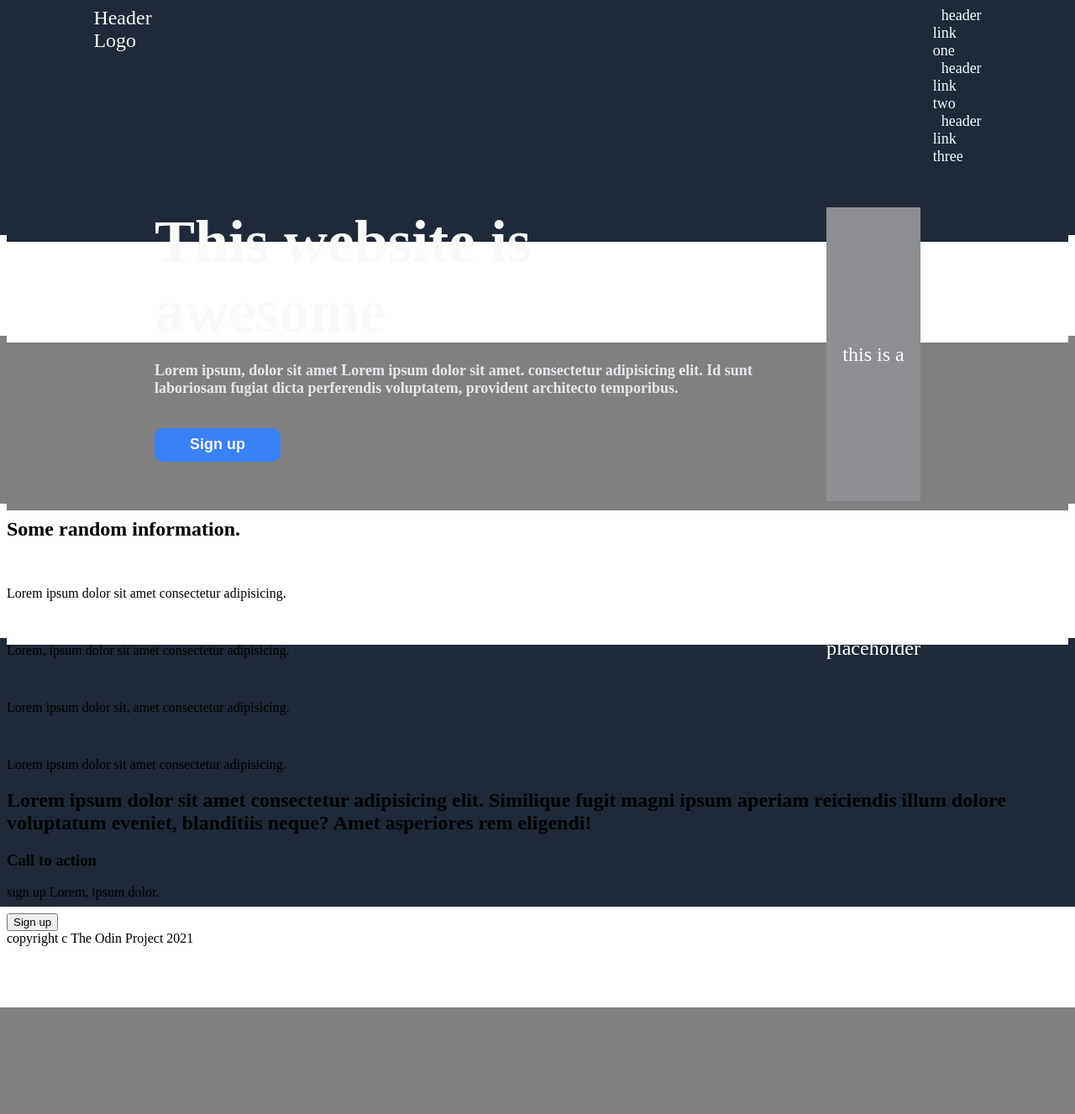
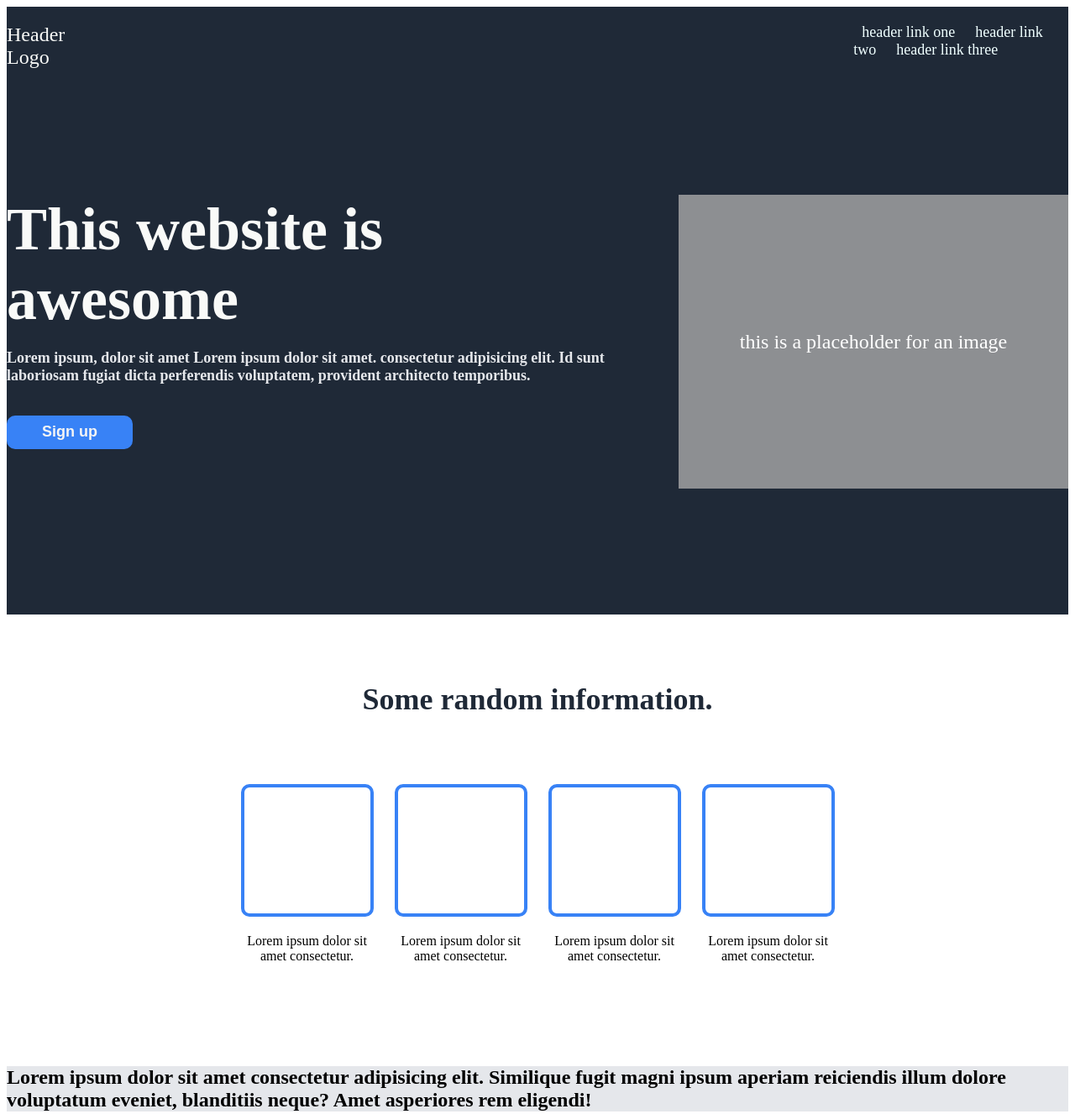
Before and after one commit to Darnathan/TOPwebpagelayout, a plain HTML site: page index.html in a window 1280 px wide. Shown: the top 1327 px of the page at 84% size. Drawn offline with Linux system fonts and the light colour scheme.

Commit message:
Continued to develop the site. added info part

```diff
--- a/index.html
+++ b/index.html
@@ -26,13 +26,35 @@
         <div class="image">this is a placeholder for an image</div>
     </div>
 </section>
-    <div class="information">
-        <h2>Some random information.</h2>
-        <div><img src="" alt=""> <p>Lorem ipsum dolor sit amet consectetur adipisicing.</p></div>
-        <div><img src="" alt=""> <p>Lorem, ipsum dolor sit amet consectetur adipisicing.</p></div>
-        <div><img src="" alt=""> <p>Lorem ipsum dolor sit, amet consectetur adipisicing.</p></div>
-        <div><img src="" alt=""> <p>Lorem ipsum dolor sit amet consectetur adipisicing.</p></div>
+<h2 class="infoh2">Some random information.</h2>
+    <div class="info">
+        <div class="img">
+            <img src="" alt="">
+
+        </div>
+        <div class="img">
+            <img src="" alt="">
+        </div>
+        <div class="img">
+            <img src="" alt="">
+        </div>
+        <div class ="img">
+            <img src="" alt="">
+
+        </div>
     </div>
+    <div class="info-p">
+        <div class="info-p1">
+        <p>Lorem ipsum dolor sit amet consectetur.</p></div>
+        <div class="info-p1">
+            <p>Lorem ipsum dolor sit amet consectetur.</p></div>
+            <div class="info-p1">
+                <p>Lorem ipsum dolor sit amet consectetur.</p></div>
+                <div class="info-p1">
+                    <p>Lorem ipsum dolor sit amet consectetur.</p></div>
+    </div>
+
+
     <div class="quote">
         <h2>Lorem ipsum dolor sit amet consectetur adipisicing elit. Similique fugit magni ipsum aperiam reiciendis illum dolore voluptatum eveniet, blanditiis neque? Amet asperiores rem eligendi!
         </h2>
--- a/style.css
+++ b/style.css
@@ -1,22 +1,9 @@
-/*background color*/
-html,
-body {
-  height: 100%;
-  background-image: linear-gradient(
-    #1f2937 35%,
-    white 35% 50%,
-    grey 50% 75%,
-    white 75% 95%,
-    #1f2937 95%
-  );
-}
 /*Header and links*/
 .header {
+  padding-top: 20px;
+  background: #1f2937;
   display: flex;
   justify-content: center;
-  padding-bottom: 50px;
-  padding-left: 400px;
-  padding-right: 400px;
   gap: 930px;
 }
 a {
@@ -39,7 +26,6 @@ a:visited {
   font-size: 48px;
   font-weight: bolder;
   color: #f9faf8;
-  padding-left: 400px;
 }
 .btn {
   background-color: #3882f6;
@@ -55,11 +41,13 @@ h1 {
   margin: 0;
 }
 .topic {
+  background: #1f2937;
   display: flex;
   justify-content: center;
+  padding-bottom: 150px;
+  padding-top: 150px;
 }
 .image {
-  margin-right: 400px;
   width: 800px;
   height: 350px;
   text-align: center;
@@ -76,3 +64,43 @@ h1 {
   color: #e5e7eb;
   margin: 0;
 }
+
+/*Random info and photos*/
+.infoh2 {
+  text-align: center;
+  font-size: 36px;
+  font-weight: bolder;
+  color: #1f2937;
+  padding-bottom: 50px;
+  padding-top: 50px;
+}
+.info {
+  display: flex;
+  justify-content: center;
+  gap: 25px;
+}
+.info-p {
+  display: flex;
+  gap: 25px;
+  justify-content: center;
+}
+.img {
+  width: 150px;
+  height: 150px;
+  border: 4px solid #3882f6;
+  border-radius: 10px;
+  justify-content: center;
+}
+.info-p1 {
+  width: 150px;
+  height: 150px;
+  border: 4px solid #ffffff;
+  border-radius: 10px;
+  justify-content: center;
+  text-align: center;
+}
+
+/*quote*/
+.quote {
+  background: #e5e7eb;
+}
```
